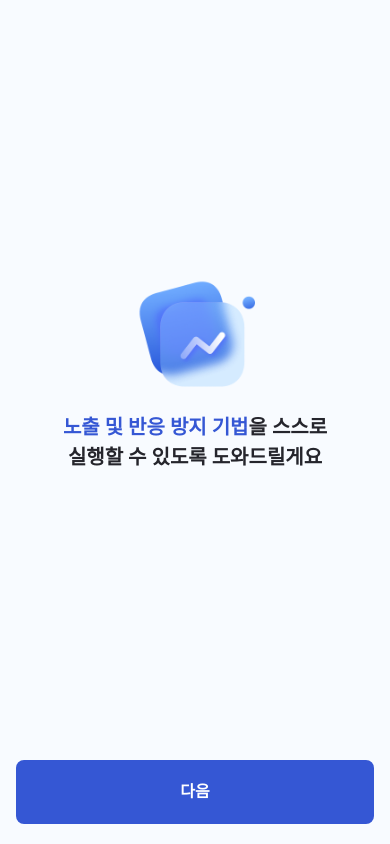
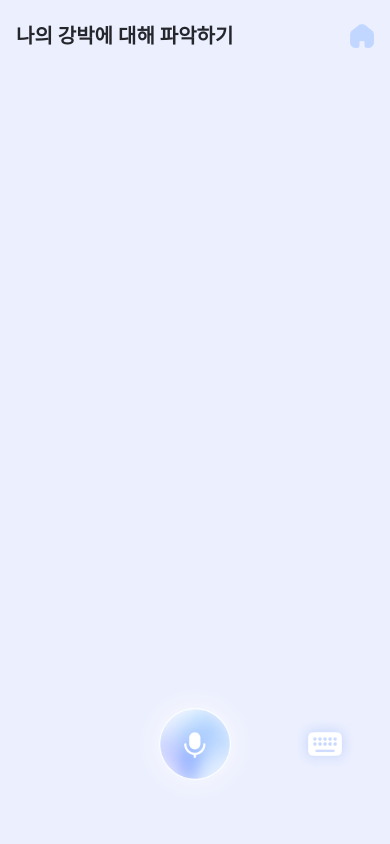
Before and after one commit to mindit-selfcbt/mindit-FE, a React Native app: screen /ocdchat in a window 390 px wide. Built offline with nearby package versions, Linux system fonts and the light colour scheme.

Commit message:
Feat: ocdchatScren/chatMessagesList/ocddummyMessages 구현

```diff
--- /dev/null
+++ b/src/components/chatInput.tsx
@@ -0,0 +1,48 @@
+import React from 'react';
+import { View, TouchableOpacity, Image, StyleSheet } from 'react-native';
+import VoiceIcon from '../assets/img/chat/voicerecognition.png';
+import KeyboardIcon from '../assets/img/chat/keyboard.png';
+
+const ChatInput = ({ onVoicePress, onKeyboardPress }) => (
+  <View style={styles.inputWrap}>
+    <TouchableOpacity onPress={onVoicePress} style={styles.voiceButton}>
+      <Image source={VoiceIcon} style={styles.voiceIcon} />
+    </TouchableOpacity>
+    <TouchableOpacity onPress={onKeyboardPress} style={styles.keyboardButton}>
+      <Image source={KeyboardIcon} style={styles.keyboardIcon} />
+    </TouchableOpacity>
+  </View>
+);
+
+const styles = StyleSheet.create({
+  inputWrap: {
+    width: '100%',
+    position: 'absolute',
+    bottom: 20,
+    flexDirection: 'row',
+    justifyContent: 'center',
+    alignItems: 'center',
+  },
+  voiceButton: {
+    alignItems: 'center',
+    justifyContent: 'center',
+    marginLeft: 80,
+  },
+  voiceIcon: {
+    width: 160,
+    height: 160,
+    resizeMode: 'contain',
+  },
+  keyboardButton: {
+    alignItems: 'center',
+    justifyContent: 'center',
+    marginLeft: 20,
+  },
+  keyboardIcon: {
+    width: 60,
+    height: 60,
+    resizeMode: 'contain',
+  },
+});
+
+export default ChatInput;
--- /dev/null
+++ b/src/components/chatmessageList.tsx
@@ -0,0 +1,78 @@
+import React, { useEffect, useRef, useState } from 'react';
+import { FlatList, View, Text, StyleSheet } from 'react-native';
+
+const MESSAGE_DELAY = 2000; // 조금 더 느리게
+
+const ChatMessageList = ({ messages }) => {
+  const [visibleMessages, setVisibleMessages] = useState([]);
+  const timeoutRef = useRef();
+
+  useEffect(() => {
+    setVisibleMessages([]);
+    // 안전한 체크!
+    if (Array.isArray(messages) && messages.length > 0) {
+      let i = 0;
+      function addMsg() {
+        setVisibleMessages(prev => [...prev, messages[i]]);
+        i++;
+        if (i < messages.length) {
+          timeoutRef.current = setTimeout(addMsg, MESSAGE_DELAY);
+        }
+      }
+      addMsg();
+    }
+    return () => clearTimeout(timeoutRef.current);
+  }, [messages]);
+
+  const renderItem = ({ item }) => (
+    <View
+      style={[
+        styles.messageBubble,
+        item.from === 'User' ? styles.userBubble : styles.aiBubble,
+      ]}
+    >
+      <Text style={styles.messageText}>{item.text}</Text>
+    </View>
+  );
+
+  return (
+    <FlatList
+      contentContainerStyle={styles.flatListPadding}
+      data={visibleMessages}
+      renderItem={renderItem}
+      keyExtractor={item => item.id}
+      showsVerticalScrollIndicator={false}
+    />
+  );
+};
+
+const styles = StyleSheet.create({
+  flatListPadding: {
+    paddingHorizontal: 18,
+    paddingBottom: 12,
+    paddingTop: 20,
+  },
+  messageBubble: {
+    marginVertical: 8,
+    padding: 16,
+    borderRadius: 16,
+    backgroundColor: 'rgba(255,255,255,0.80)',
+    maxWidth: '85%',
+  },
+  aiBubble: {
+    alignSelf: 'flex-start',
+  },
+  userBubble: {
+    alignSelf: 'flex-end',
+  },
+  messageText: {
+    color: '#343B61',
+    fontFamily: 'Pretendard',
+    fontSize: 18,
+    fontStyle: 'normal',
+    fontWeight: '600',
+    lineHeight: 28.8,
+  },
+});
+
+export default ChatMessageList;
--- a/src/navigation/AppNavigator.tsx
+++ b/src/navigation/AppNavigator.tsx
@@ -6,6 +6,7 @@ import onboardingexplainScreen from '../screens/onboarding/onboardingexplainScre
 import onboardingstepScreen from '../screens/onboarding/onboardingstepScreen';
 import onboardingstartScreen from '../screens/onboarding/onboardingstartScreen';
 import mainScreen from '../screens/main/mainScreen';
+import ocdchatScreen from '../screens/chat/ocdchatScreen';
 import imagineScreen from '../screens/imagine/imagineScreen';
 import imaginereadyScreen from '../screens/imagine/imaginereadyScreen';
 import imaginalexposureScreen from '../screens/imagine/imaginalexposureScreen';
@@ -54,6 +55,11 @@ const AppNavigator = () => {
         <Stack.Screen
           name="main"
           component={mainScreen}
+          options={{ headerShown: false }}
+        />
+        <Stack.Screen
+          name="ocdchat"
+          component={ocdchatScreen}
           options={{ headerShown: false }}
         />
         <Stack.Screen
--- /dev/null
+++ b/src/screens/chat/ocdchatScreen.tsx
@@ -0,0 +1,60 @@
+import React from 'react';
+import { View, StyleSheet, Text, TouchableOpacity, Image } from 'react-native';
+import ChatMessageList from '../../components/chatmessageList';
+import ChatInput from '../../components/chatInput';
+import { ocddummyMessages } from '../../data/ocddummyMessages';
+
+import MainIcon from '../../assets/icon/mainIcon.png';
+
+const OcdChatScreen = ({ navigation }) => {
+  const handleMainPress = () => {
+    navigation.navigate('main');
+  };
+
+  console.log('더미메시지:', ocddummyMessages);
+
+  return (
+    <View style={styles.container}>
+      <View style={styles.headerRow}>
+        <Text style={styles.headerText}>나의 강박에 대해 파악하기</Text>
+        <TouchableOpacity onPress={handleMainPress}>
+          <Image source={MainIcon} style={styles.mainIcon} />
+        </TouchableOpacity>
+      </View>
+      <ChatMessageList messages={ocddummyMessages} />
+      <ChatInput />
+    </View>
+  );
+};
+
+const styles = StyleSheet.create({
+  container: {
+    flex: 1,
+    backgroundColor: '#EBEFFE',
+    justifyContent: 'flex-end',
+  },
+  headerRow: {
+    flexDirection: 'row',
+    alignItems: 'center',
+    justifyContent: 'flex-start',
+    paddingHorizontal: 16,
+    paddingTop: 20,
+    paddingBottom: 2,
+  },
+  headerText: {
+    flex: 1,
+    color: '#25252C',
+    textAlign: 'left',
+    fontFamily: 'Pretendard',
+    fontSize: 20,
+    fontWeight: '800',
+  },
+  mainIcon: {
+    width: 26,
+    height: 26,
+    marginLeft: 8,
+    resizeMode: 'contain',
+  },
+});
+
+export default OcdChatScreen;
--- a/src/screens/main/mainScreen.tsx
+++ b/src/screens/main/mainScreen.tsx
@@ -49,11 +49,18 @@ const MainScreen = ({ navigation }) => {
       navigation.navigate('myanxiety');
     }
   };
+
   const handleMicPress = () => {
     // 마이크 버튼 클릭 시 처리
   };
+
   const handleScreenPress = () => {
     navigation.replace('responseprevention');
+  };
+
+  // chatBar 눌렀을 때 ocdchat 화면으로 이동
+  const handleChatBarPress = () => {
+    navigation.navigate('ocdchat');
   };
 
   return (
@@ -119,14 +126,17 @@ const MainScreen = ({ navigation }) => {
         </View>
       </View>
 
-      <View style={styles.chatBar} pointerEvents="box-none">
-        <TouchableOpacity onPress={handleMicPress} activeOpacity={0.75}>
-          <Image source={icons.mic} style={styles.micIcon} />
-        </TouchableOpacity>
+      <TouchableOpacity
+        style={styles.chatBar}
+        activeOpacity={0.75}
+        onPress={handleChatBarPress}
+        pointerEvents="auto"
+      >
+        <Image source={icons.mic} style={styles.micIcon} />
         <Text style={styles.chatPlaceholder}>
           당신의 불안에 대해 무엇이든 말씀해주세요
         </Text>
-      </View>
+      </TouchableOpacity>
     </View>
   );
 };
--- a/src/screens/myplan/myplanScreen.tsx
+++ b/src/screens/myplan/myplanScreen.tsx
@@ -204,7 +204,7 @@ export default function MyPlanScreen() {
       </ScrollView>
       <NextButton
         text="다음"
-        onPress={() => navigation.navigate('nextscreen')}
+        onPress={() => navigation.navigate('mytimeline')}
       />
     </SafeAreaView>
   );
```
Also changed, not shown: src/data/ocddummyMessages.js (added, +62 -0 lines), src/assets/img/chat/keyboard.png (added), src/assets/img/chat/voicerecognition.png (added), src/screens/chat/cognitivechatScreen.tsx (added), src/screens/myplan/mytimelineScreen.tsx (added).
